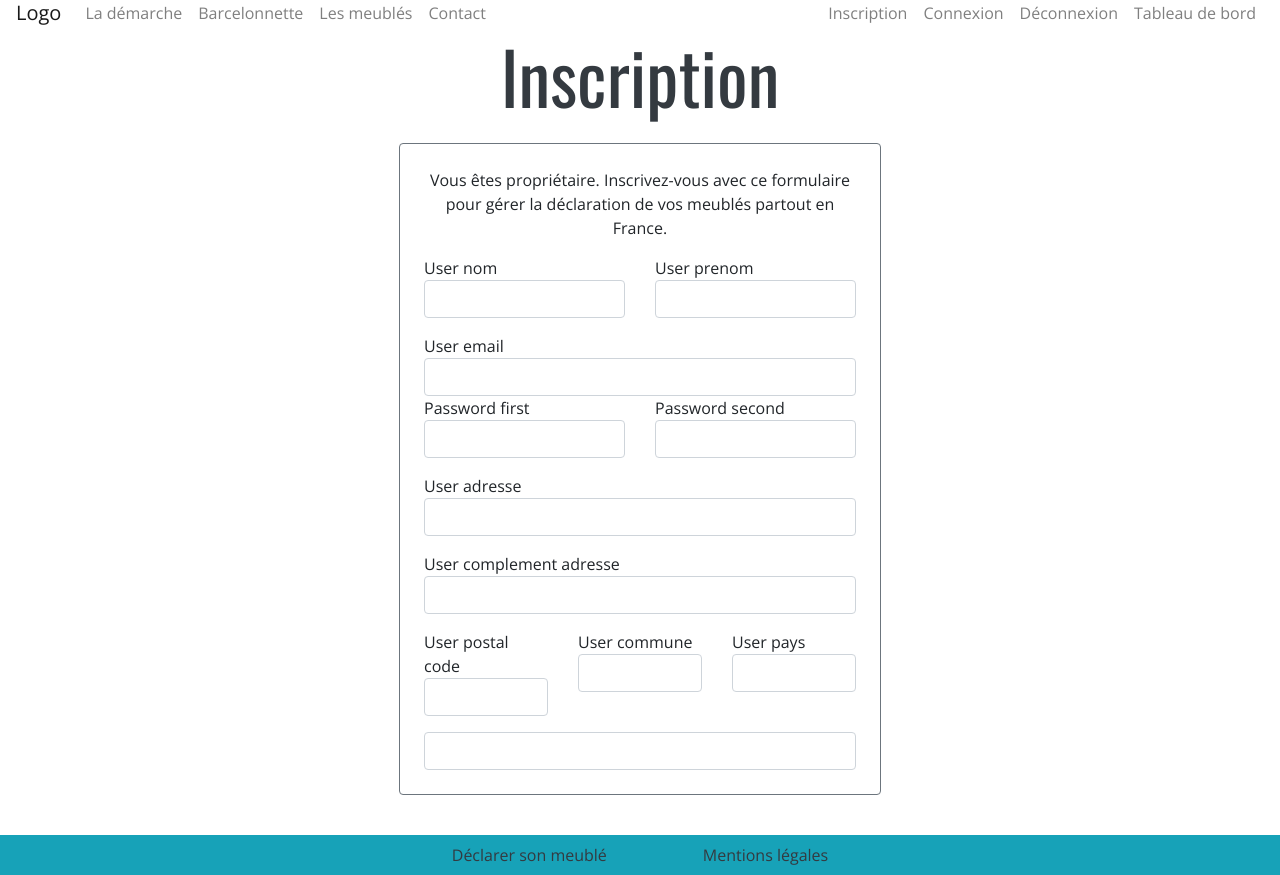
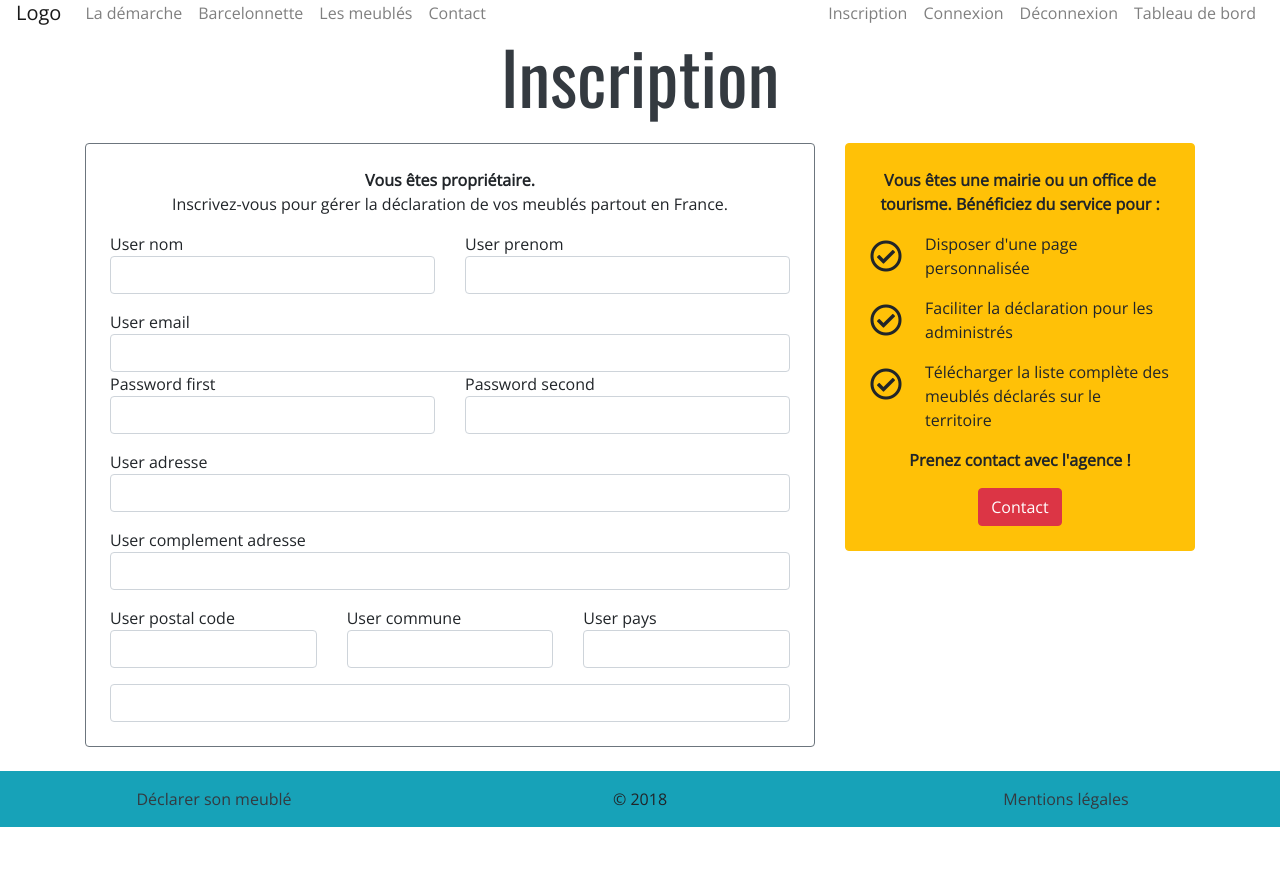
Before and after one commit to Malixette/declaration-meuble, a Symfony app: template templates/user/new-user.html.twig in a window 1280 px wide. Shown: the part 15-890 px from the top of the page. After the commit the page ends 842 px from the top, so only its background shows below. Run offline with Twig, Linux system fonts and the light colour scheme; the template is opened without the code that fills it, so the values that code supplies are empty; form fields are guessed from the names that the template uses; some libraries are stand-ins or nearby versions.

Commit message:
fin de journee

```diff
--- a/templates/base.html.twig
+++ b/templates/base.html.twig
@@ -6,6 +6,7 @@
         <link href="https://fonts.googleapis.com/css?family=Oswald" rel="stylesheet">
         <link href="https://fonts.googleapis.com/css?family=Open+Sans" rel="stylesheet">
         <link rel="stylesheet" href="https://stackpath.bootstrapcdn.com/bootstrap/4.1.0/css/bootstrap.min.css" integrity="sha384-9gVQ4dYFwwWSjIDZnLEWnxCjeSWFphJiwGPXr1jddIhOegiu1FwO5qRGvFXOdJZ4" crossorigin="anonymous">
+        <link rel="stylesheet" href="https://use.fontawesome.com/releases/v5.0.10/css/all.css" integrity="sha384-+d0P83n9kaQMCwj8F4RJB66tzIwOKmrdb46+porD/OvrJ+37WqIM7UoBtwHO6Nlg" crossorigin="anonymous">
         {% block stylesheets %}
         {% endblock %}
     </head>
--- a/templates/commune.html.twig
+++ b/templates/commune.html.twig
@@ -7,9 +7,10 @@
         body {
               display: flex;
               flex-direction: column;
-              min-height: 100vh;
+              padding-bottom : 0;
             }
         footer {
+        height : 10vh;
           display: flex!important;
           justify-content: center;
           align-items: center;
@@ -155,13 +156,18 @@
 
 {% block footer %}
 <div class="container-fluid p-0">
-    <div class="row ">
-        <div class="col-12">
-            <footer class="bg-info p-3 text-center mb-0">
-                <a class="text-dark mr-5" href="">Déclarer son meublé</a>
-                <a class="text-dark ml-5" href="">Mentions légales</a>
-            </footer>
-        </div>
+    <div class="row">
+        <footer class="bg-info p-3 text-center mb-0 w-100 d-flex justify-content-middle">
+            <div class="col-4">
+                <a class="text-dark" href="">Déclarer son meublé</a>
+            </div>
+            <div class="col-4">
+                &copy; 2018
+            </div>
+            <div class="col-4">
+                <a class="text-dark" href="">Mentions légales</a>
+            </div>
+        </footer>
     </div>
 </div>
 
--- a/templates/hebergement/_form.html.twig
+++ b/templates/hebergement/_form.html.twig
@@ -171,7 +171,7 @@
         </div><!-- item -->
 
 
-{#    <button class="btn">{{ button_label|default('Valider mes informations') }}</button>#}
-{#{{ form_end(form) }}#}
+    <button class="btn">{{ button_label|default('Valider mes informations') }}</button>
+{{ form_end(form) }}
 
 {{ form_end(form) }}
--- a/templates/user/new-user.html.twig
+++ b/templates/user/new-user.html.twig
@@ -9,7 +9,7 @@
             height : 100%;
         }
         body{
-            height: 100vh;
+            height: 100%;
         }
 
         h1, h2, h3, h4, h5, h6 {
@@ -19,20 +19,20 @@
         body {
             font-family: 'Open Sans', sans-serif;
             position: relative;
+            padding-bottom : 0;
         }
 
         .navbar {
             background:rgba(255,255,255, 1);
         }
 
-        footer {
-          display: flex!important;
-          justify-content: center;
-          align-items: center;
-          height :5vh;
-          padding-bottom: .5rem;
-          margin-top: 1rem;
+        ul, li {
+            list-style : none;
         }
+        a {
+            text-decoration:none;
+        }
+
 }
     </style>
 {% endblock %}
@@ -44,11 +44,14 @@
 
 <h1 class="mt-5 mb-4 text-center display-3 text-dark" id="titreinscription">Inscription</h1>
 
-<div class="container" style="width : 40%">
-    {#<div class="row justify-content-center align-items-center h-100">#}
-        {#<div class="col col-sm-6 col-md-6 col-lg-6 col-xl-6">#}
+<div class="container">
+    <div class="row">
+        <div class="col-xs-12 col-sm-12 col-md-12 col-lg-8 col-xl-8">
             <form class="border border-secondary border-2 rounded pt-4 pl-4 pr-4 pb-2 mb-4">
-                <p class="text-center">Vous êtes propriétaire. Inscrivez-vous avec ce formulaire pour gérer la déclaration de vos meublés partout en France.</p>
+                <p class="text-center">
+                    <strong>Vous êtes propriétaire.</strong><br>
+                    Inscrivez-vous pour gérer la déclaration de vos meublés partout en France.
+                </p>
                 <div class="row">
                     <div class="col-6">
                         <div class="form-group">
@@ -113,7 +116,48 @@
                     {{ form_widget(form.valider)}}
                 </div>
             </form>
-        {#</div>#}
-    {#</div>#}
+        </div>
+        <div class="col-xs-12 col-sm-12 col-md-12 col-lg-4 col-xl-4">
+            <aside class="bg-warning  border border-warning border-2 rounded pt-4 pl-4 pr-4 pb-2 mb-4">
+                <p class="text-center">
+                    <strong>Vous êtes une mairie ou un office de tourisme. Bénéficiez du service pour :</strong><br>
+                </p>
+                    <ul class="list-group">
+                        <div class="row align-items-middle mb-3">
+                            <div class="col-2">
+                                <i class="far fa-check-circle fa-2x mt-2"></i>
+                            </div>
+                            <div class="col-10">
+                                Disposer d'une page personnalisée
+                            </div>
+                        </div>
+                        <div class="row align-items-middle mb-3">
+                            <div class="col-2">
+                                <i class="far fa-check-circle fa-2x  mt-2"></i>
+                            </div>
+                            <div class="col-10">
+                                Faciliter la déclaration pour les administrés
+                            </div>
+                        </div>
+                        <div class="row align-items-middle mb-3">
+                            <div class="col-2">
+                                <i class="far fa-check-circle fa-2x  mt-2"></i>
+                            </div>
+                            <div class="col-10">
+                                Télécharger la liste complète des meublés déclarés sur le territoire
+                            </div>
+                        </div>
+                    </ul>
+                <p class="text-center">
+                    <strong>
+                        Prenez contact avec l'agence !
+                    </strong>
+                </p>
+                <p class="text-center">
+                    <a class="btn btn-danger" href="{{path('commune_home')}}#section-contact" role="button">Contact</a>
+                </p>
+            </aside>
+        </div>
+    </div>
 </div>
 {% endblock %}
```
Also changed, not shown: src/Migrations/Version20180502134858.php (added, +28 -0 lines).
